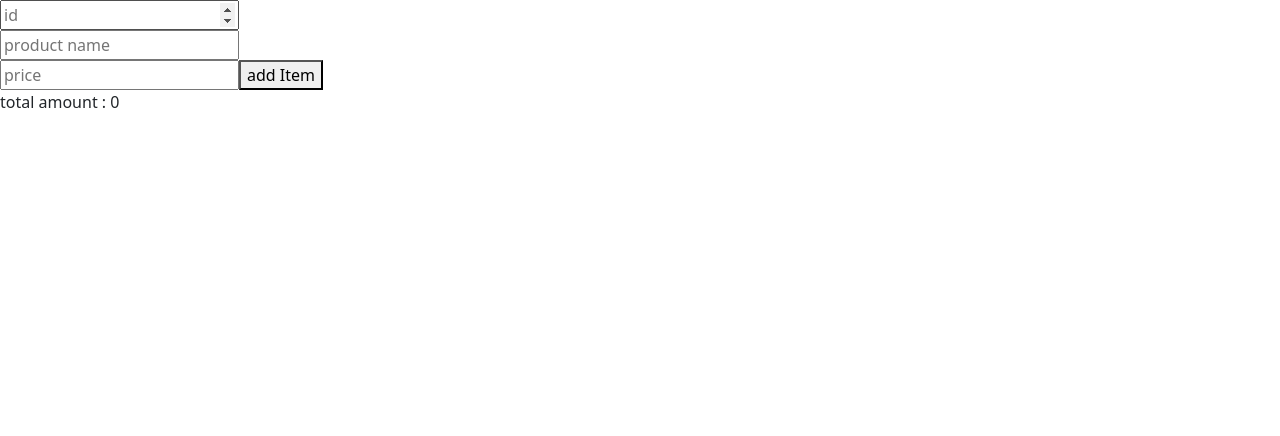
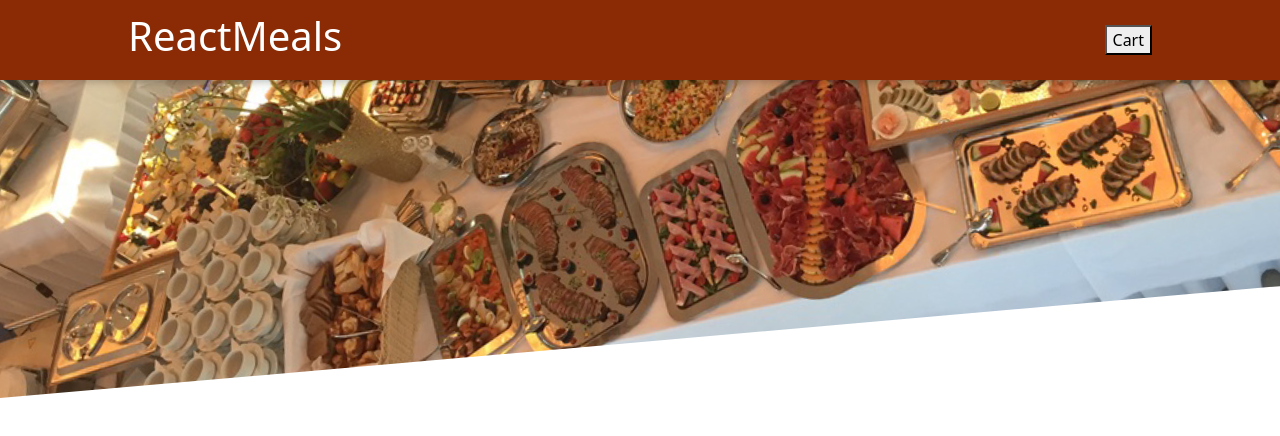
Before and after one commit to arifahd92/react-practice, a React (Create React App) app: page / in a window 1280 px wide. Shown: the top 436 px of the page. Built offline with nearby package versions, Linux system fonts and the light colour scheme.

Commit message:
header of food order app

```diff
--- a/src/App.js
+++ b/src/App.js
@@ -4,11 +4,12 @@
 import Lifecycle from "./UseeffectHook/Lifecycle";
 import Reducer from "./useReducer/Reducer";
 import SellerPage from "./sellerAdminPage/SellerPage";
+import Header from "./foodOrderApp/Layout/Header";
 
 export default function App() {
   return (
     <div>
-      <SellerPage />
+      <Header />
     </div>
   );
 }
--- /dev/null
+++ b/src/foodOrderApp/Layout/Header.js
@@ -0,0 +1,16 @@
+import React from "react";
+import mealsImage from "../../assets/meals.jpg";
+import classes from "./Header.module.css";
+export default function Header(props) {
+  return (
+    <>
+      <header className={classes.header}>
+        <h1>ReactMeals</h1>
+        <button>Cart</button>
+      </header>
+      <div className={classes["main-image"]}>
+        <img src={mealsImage} alt="header image" />
+      </div>
+    </>
+  );
+}
--- /dev/null
+++ b/src/foodOrderApp/Layout/Header.module.css
@@ -0,0 +1,29 @@
+.header {
+    position: fixed;
+    top: 0;
+    left: 0;
+    width: 100%;
+    height: 5rem;
+    background-color: #8a2b06;
+    color: white;
+    display: flex;
+    justify-content: space-between;
+    align-items: center;
+    padding: 0 10%;
+    box-shadow: 0 2px 8px rgba(0, 0, 0, 0.25);
+    z-index: 10;
+  }
+
+  .main-image {
+    width: 100%;
+    height: 25rem;
+    z-index: 0;
+    overflow: hidden;
+  }
+
+  .main-image img {
+    width: 110%;
+    height: 100%;
+    object-fit: cover;
+    transform: rotateZ(-5deg) translateY(-4rem) translateX(-1rem);
+  }
```
Also changed, not shown: src/assets/meals.jpg (added), src/index.css (added).
